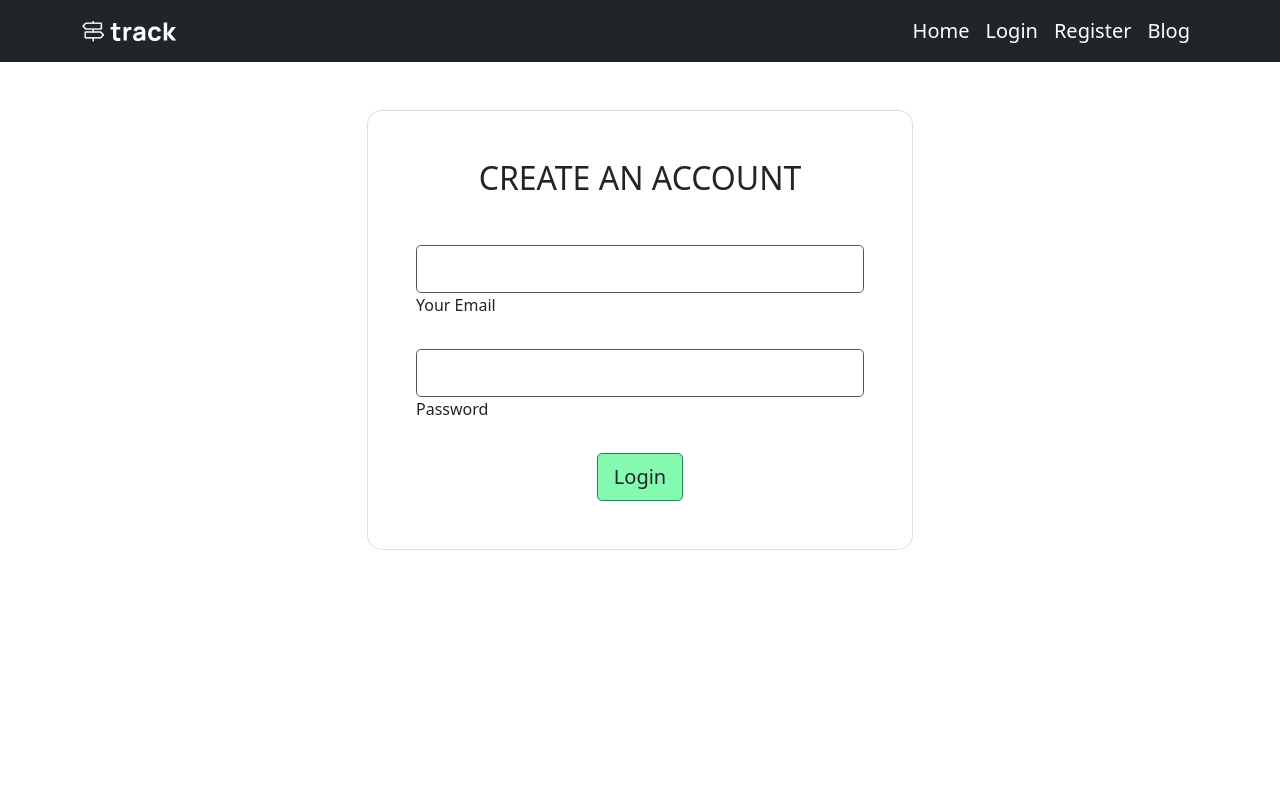
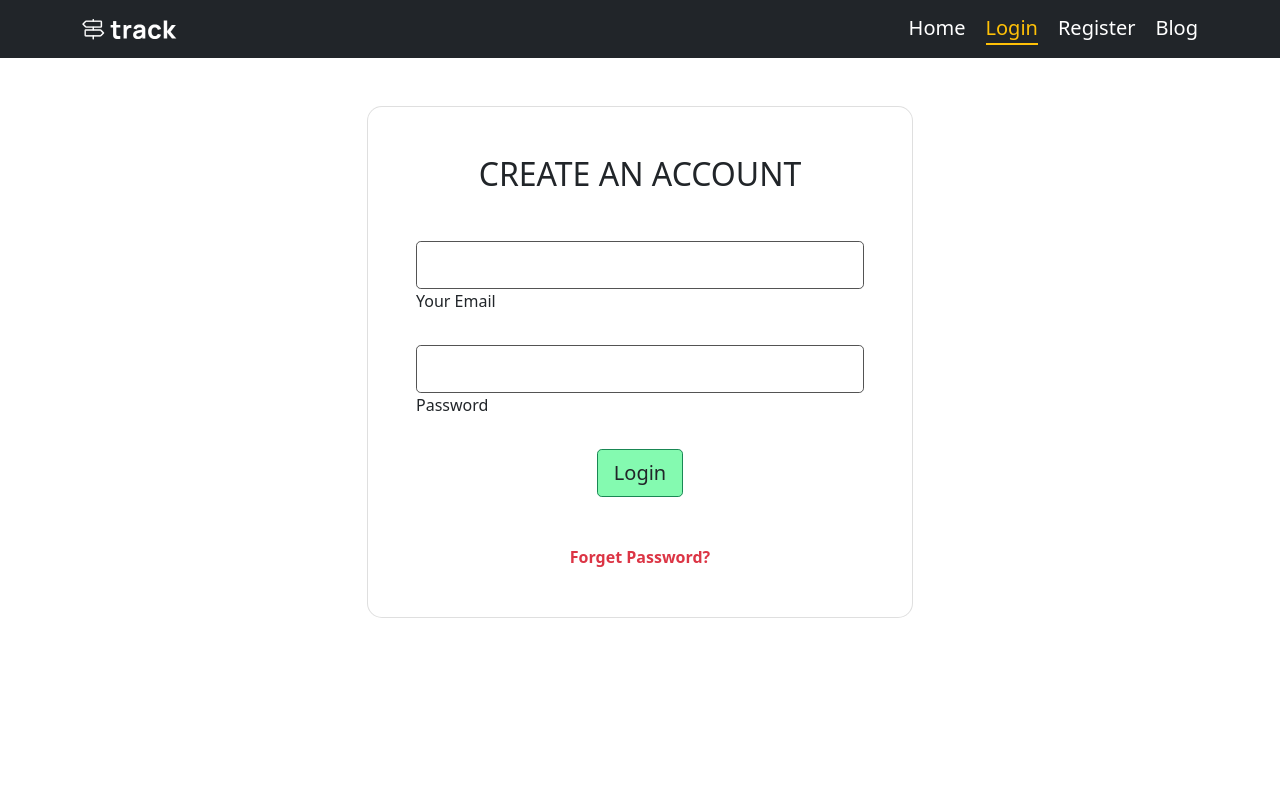
Before and after one commit to SaymanRabbi/Independent-10, a React (Create React App) app: page /login in a window 1280 px wide. Shown: the top 800 px of the page. Built offline with nearby package versions, Linux system fonts and the light colour scheme; no server answers.

Commit message:
add toast

```diff
--- a/package.json
+++ b/package.json
@@ -17,6 +17,7 @@
     "react-firebase-hooks": "^5.0.3",
     "react-router-dom": "^6.3.0",
     "react-scripts": "5.0.1",
+    "react-toastify": "^8.2.0",
     "styled-components": "^5.3.5",
     "web-vitals": "^2.1.4"
   },
--- a/public/index.html
+++ b/public/index.html
@@ -24,7 +24,7 @@
       work correctly both with client-side routing and a non-root public URL.
       Learn how to configure a non-root public URL by running `npm run build`.
     -->
-    <title>React App</title>
+    <title>Track-Travel Guide</title>
   </head>
   <body>
     <noscript>You need to enable JavaScript to run this app.</noscript>
--- a/src/App.js
+++ b/src/App.js
@@ -2,11 +2,14 @@ import 'bootstrap/dist/css/bootstrap.min.css';
 import { Route, Routes } from 'react-router-dom';
 import './App.css';
 import Blog from './Components/Blog/Blog';
+import Checkout from './Components/Checkout/Checkout';
+import DefultPage from './Components/DefultPage/DefultPage';
 import Bottom from './Components/Footer/Bottom';
 import Header from './Components/Header/Header';
 import Hero from './Components/Home/Hero';
 import Login from './Components/Login/Login';
 import Register from './Components/Register/Register';
+import RequireAuth from './Components/RequireAuth/RequireAuth';
 
 
 
@@ -19,6 +22,12 @@ function App() {
         <Route path='/blog' element={<Blog></Blog>} ></Route>
         <Route path='/login' element={<Login></Login>}></Route>
         <Route path='/register' element={<Register></Register>}></Route>
+        <Route path='/checkout' element={
+          <RequireAuth>
+            <Checkout></Checkout>
+          </RequireAuth>
+        } ></Route>
+        <Route path='*' element={<DefultPage></DefultPage>}></Route>
       </Routes>
     <Bottom></Bottom>
     </div>
--- /dev/null
+++ b/src/Components/Checkout/Checkout.js
@@ -0,0 +1,11 @@
+import React from 'react';
+
+const Checkout = () => {
+    return (
+        <div style={{minHeight:'100vh'}}>
+            <h1>Check Out</h1>
+        </div>
+    );
+};
+
+export default Checkout;
--- /dev/null
+++ b/src/Components/DefultPage/DefultPage.js
@@ -0,0 +1,18 @@
+import React from 'react';
+import NotFound from '../../image/404.webp'
+
+const DefultPage = () => {
+    return (
+        <div className='container d-flex mt-5 align-items-center gap-5 justify-content-center' style={{height:"70vh"}}>
+            <div className='text-center'>
+            <h1 style={{fontSize:"100px",fontWeight:"bold"}}>404</h1>
+            <h1 style={{fontSize:"60px",fontWeight:"bold"}}>Page Not Found</h1>
+            </div>
+            <div>
+                <img src={NotFound} className="img-fluid" alt="" />
+            </div>
+        </div>
+    );
+};
+
+export default DefultPage;
--- a/src/Components/Header/Header.css
+++ b/src/Components/Header/Header.css
@@ -2,3 +2,26 @@
     position: relative;
     z-index: 1000;
 }
+.link {
+    text-decoration: none;
+    margin-left: 20px;
+    font-size:20px;
+    color: white;
+    transition: color ease-in-out 300ms;
+    border-bottom: 2px solid transparent;
+  }
+  .link:hover {
+    color: #1b4388;
+  }
+
+
+  .active-link {
+   text-decoration: none;
+    margin-left: 20px;
+    font-size: 20px;
+    transition: color ease-in-out 300ms;
+    color: #FFC107;
+    display: inline-block;
+    width: fit-content;
+    border-bottom: 2px solid #FFC107;
+  }
--- a/src/Components/Header/Header.js
+++ b/src/Components/Header/Header.js
@@ -2,10 +2,18 @@ import React from 'react';
 import { Container, Nav, Navbar} from 'react-bootstrap';
 import './Header.css'
 import logo from '../../image/thetrack.png'
-import { Link, useLocation } from 'react-router-dom';
+import { Link, NavLink, useLocation } from 'react-router-dom';
+import { signOut } from 'firebase/auth';
+import { useAuthState } from 'react-firebase-hooks/auth';
+import auth from '../../firebase.init';
 
 const Header = () => {
-  const {pathname} = useLocation();
+  const [user] = useAuthState(auth);
+  const { pathname } = useLocation();
+  const logout = () => {
+    signOut(auth)
+
+  }
 
     return (
         <div className='header'>
@@ -19,11 +27,12 @@ const Header = () => {
     </Navbar.Brand>
     <Navbar.Toggle className='bg-dark' aria-controls="basic-navbar-nav" />
     <Navbar.Collapse id="basic-navbar-nav">
-      <Nav className="ms-auto">
-        <Nav.Link as={Link} to='/' className='text-white fs-5'  >Home</Nav.Link>
-        <Nav.Link as={Link} to='/login' className='text-white fs-5' >Login</Nav.Link>
-        <Nav.Link as={Link} to='/register' className='text-white fs-5' >Register</Nav.Link>
-        <Nav.Link as={Link} to='/blog' className='text-white fs-5' >Blog</Nav.Link>
+              <Nav className="ms-auto">
+
+        <NavLink   to='/' className={({isActive})=>isActive?"active-link":"link"}  >Home</NavLink>
+        {user?<NavLink onClick={logout} to='/login' className={({isActive})=>isActive?"active-link":"link"} >LogOut</NavLink>:<NavLink to='/login' className={({isActive})=>isActive?"active-link":"link"} >Login</NavLink>}
+                {user ? <p className='link'>{ user.displayName}</p>:<NavLink  to='/register' className={({isActive})=>isActive?"active-link":"link"} >Register</NavLink>}
+        <NavLink  to='/blog' className={({isActive})=>isActive?"active-link":"link"} >Blog</NavLink>
       </Nav>
     </Navbar.Collapse>
   </Container>
--- a/src/Components/Home/SingelPricing.js
+++ b/src/Components/Home/SingelPricing.js
@@ -2,6 +2,7 @@ import React from 'react';
 import './SingelPricing.css'
 
 import Benifit from './Benifit';
+import { Link } from 'react-router-dom';
 const SingelPricing = ({ price }) => {
     const { picture, name, balance,benifits } = price
 
@@ -24,7 +25,7 @@ const SingelPricing = ({ price }) => {
                 {
                     benifits.map(benifit=><Benifit benifit={benifit} key={Math.random()}></Benifit>)
                 }
-                <button className='check-out'>Check Out &rarr;</button>
+               <Link to={'/checkout'}> <button className='check-out'>Check Out &rarr;</button> </Link>
             </div>
             </div>
 
--- a/src/Components/Login/Login.js
+++ b/src/Components/Login/Login.js
@@ -1,19 +1,31 @@
-import React, { useRef } from 'react';
-import { useSignInWithEmailAndPassword } from 'react-firebase-hooks/auth';
-import { useNavigate } from 'react-router-dom';
+import React, { useEffect, useRef} from 'react';
+import { useSendPasswordResetEmail, useSignInWithEmailAndPassword } from 'react-firebase-hooks/auth';
+import { ToastContainer, toast } from 'react-toastify';
+import 'react-toastify/dist/ReactToastify.css';
+import {  useLocation, useNavigate } from 'react-router-dom';
 import auth from '../../firebase.init';
 const Login = () => {
-    const navigate = useNavigate()
+  const [sendPasswordResetEmail] = useSendPasswordResetEmail(auth);
+  const navigate = useNavigate()
+  let location = useLocation();
+  let from = location.state?.from?.pathname || "/";
     const [
         signInWithEmailAndPassword,
         user
         ,
         ,
-        ,
+        error
     ] = useSignInWithEmailAndPassword(auth);
+
+
+  useEffect(() => {
     if (user) {
-        navigate('/')
+      navigate(from, { replace: true });
+      toast("Login SuccessFully")
     }
+
+      },[user,navigate,from])
+
     const email = useRef('')
     const password = useRef('')
     const HandelClick = async(event) => {
@@ -25,10 +37,22 @@ const Login = () => {
         if (emailValue && passwordValue) {
             signInWithEmailAndPassword(emailValue,passwordValue)
        }
-}
+  }
+  const updatepass = async()=>{
+    const emailValue = email.current.value
+
+    if (emailValue) {
+     await sendPasswordResetEmail(emailValue)
+     toast("Send Email Succesfully")
+    }
+    else {
+      toast("Provide Your Email")
+    }
+  }
      return (
         <div   style={{minHeight:"100vh"}}>
-        <section >
+         <section >
+           <ToastContainer/>
    <div className="mask d-flex align-items-center h-100 gradient-custom-3 py-5">
     <div className="container h-100">
    <div className="row d-flex justify-content-center align-items-center h-100">
@@ -40,17 +64,20 @@ const Login = () => {
            <form onSubmit={HandelClick}>
 
              <div className="form-outline mb-4">
-               <input type="email" ref={email} id="form3Example3cg" className="form-control form-control-lg bg-white" />
+               <input type="email" ref={email} id="form3Example3cg" className="form-control form-control-lg bg-white" required/>
                <label className="form-label" >Your Email</label>
              </div>
 
              <div className="form-outline mb-4">
-               <input type="password" ref={password} id="form3Example4cg" className="form-control form-control-lg bg-white" />
+               <input type="password" ref={password} id="form3Example4cg" className="form-control form-control-lg bg-white" required/>
                <label className="form-label" >Password</label>
-                                             </div>
+                         </div>
+
+                         {error ? <p className='text-danger mt-0 mb-2'>{error.message}</p>:''}
                                              <div className="d-flex justify-content-center">
                   <button type="submit" className="btn btn-success btn-block btn-lg gradient-custom-4 text-body">Login</button>
-                </div>
+                         </div>
+                         <p className="text-center text-muted mt-5 mb-0"><span className="fw-bold text-body"><span onClick={updatepass} className='text-danger' style={{cursor:'pointer'}}>Forget Password?</span></span></p>
            </form>
         </div>
        </div>
--- /dev/null
+++ b/src/Components/RequireAuth/RequireAuth.js
@@ -0,0 +1,20 @@
+import React from 'react';
+import { useAuthState } from 'react-firebase-hooks/auth';
+import { Navigate, useLocation } from 'react-router-dom';
+import  auth from '../../firebase.init';
+
+const RequireAuth = ({ children }) => {
+    const location = useLocation()
+    const [user,loading] = useAuthState(auth);
+    if (loading) {
+        return
+    }
+    if (!user) {
+        return <Navigate to='/login' state={{ from: location }} replace ></Navigate>
+    }
+
+    return children;
+
+};
+
+export default RequireAuth;
```
Also changed, not shown: src/Components/Register/Register.js (+8 -8 lines), src/image/404.webp (added), 1 other file (tests, documents, lock files or other folders).
